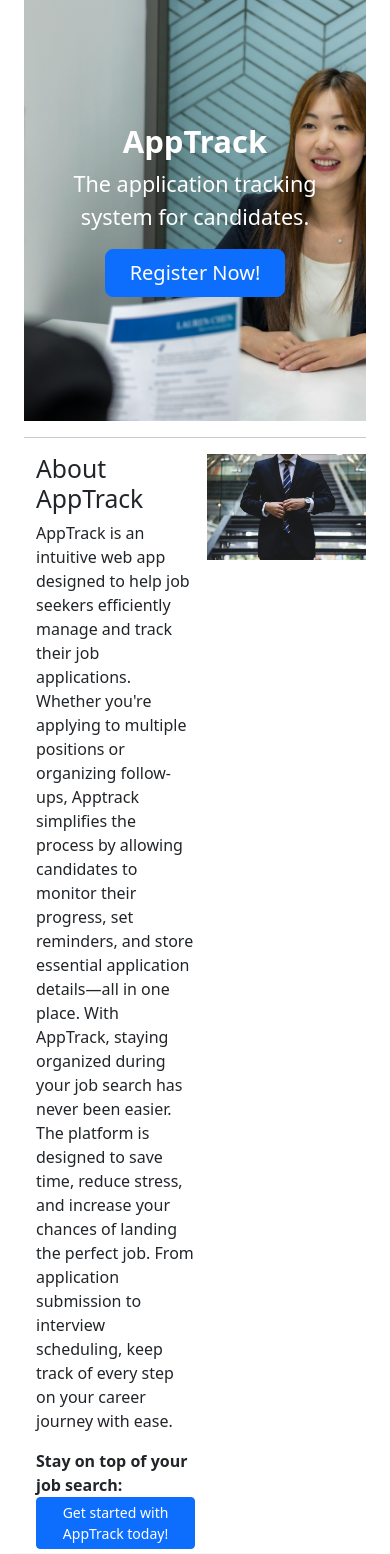
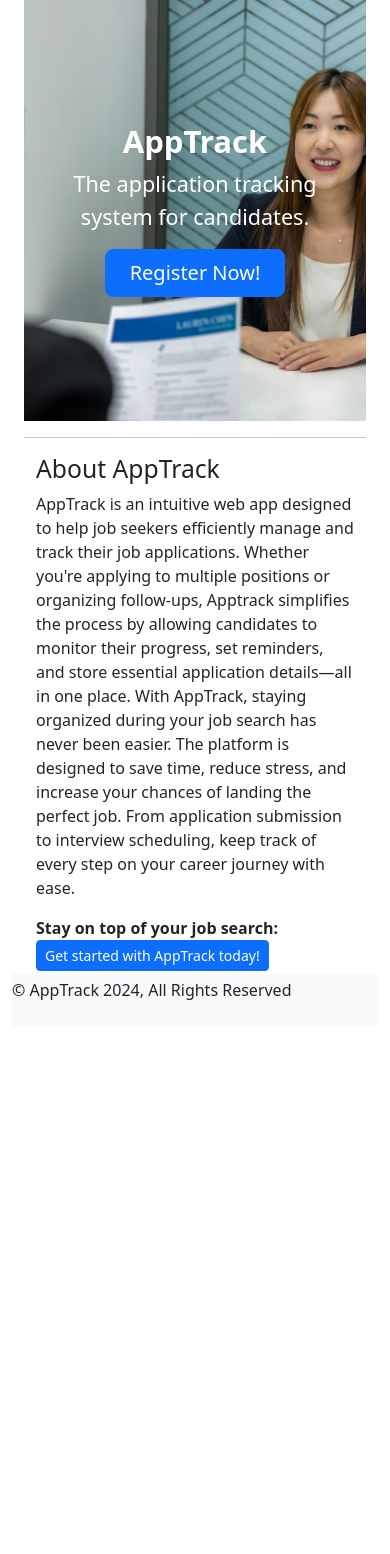
Before and after one commit to charliemarshall1996/apptrack, a Django app: page / in a window 390 px wide. Shown: the part 57-1611 px from the top of the page. After the commit the page ends 1057 px from the top, so only its background shows below. Run offline with Django 5.2, Linux system fonts and the light colour scheme.

Commit message:
added responsive about img

```diff
--- a/apptrack/core/templates/core/index.html
+++ b/apptrack/core/templates/core/index.html
@@ -42,7 +42,7 @@
                 </div>
             </div>
         </div>
-        <div class="col justify-content-end" id="about-image">
+        <div class="col justify-content-end d-none d-md-block" id="about-image">
             <img src="{% static 'core/man-in-suit.jpg' %}" alt="">
         </div>
     </div>
```
